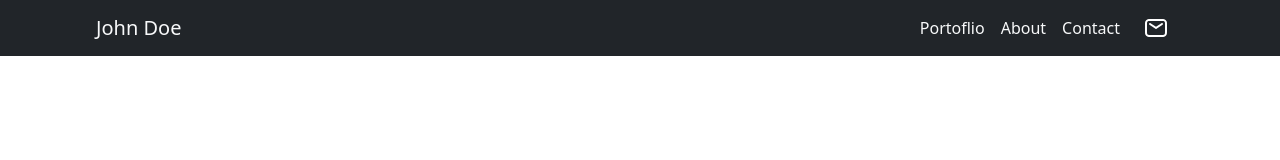
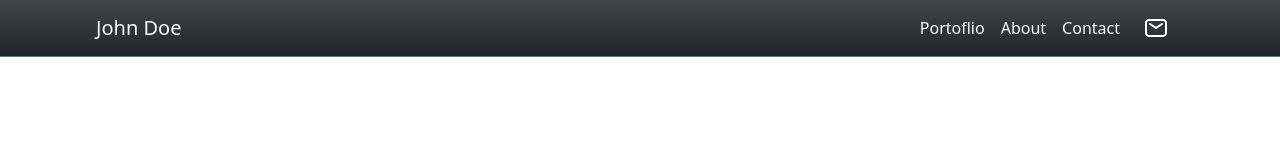
Before and after one commit to oluwajuwon8/Portfolio-Prototype, a website: page index.html in a window 1280 px wide. Drawn offline with Linux system fonts and the light colour scheme.

Commit message:
Fix navbar background color

```diff
--- a/index.html
+++ b/index.html
@@ -7,7 +7,7 @@
     <link rel="stylesheet" href="bootstrap.css">
   </head>
   <body>
-     <nav class="navbar navbar-expand-lg navbar-light bg-dark ps-5 pe-5">
+     <nav class="navbar navbar-expand-lg navbar-light  bg-dark bg-gradient ps-5 pe-5 border-bottom border-secondary">
      <div class="container-fluid ps-5 pe-5">
       <a class="navbar-brand text-light" href="#">John Doe</a>
       <button class="navbar-toggler" type="button" data-bs-toggle="collapse" data-bs-target="#navbarText" aria-controls="navbarText" aria-expanded="false" aria-label="Toggle navigation">
@@ -32,6 +32,7 @@
   </div>
 </nav>
 
+
   <script type="text/javascript" src="Bootstrap.js"></script>
   </body>
 </html>
```
Lines whose indentation alone changed are shown as unchanged.
